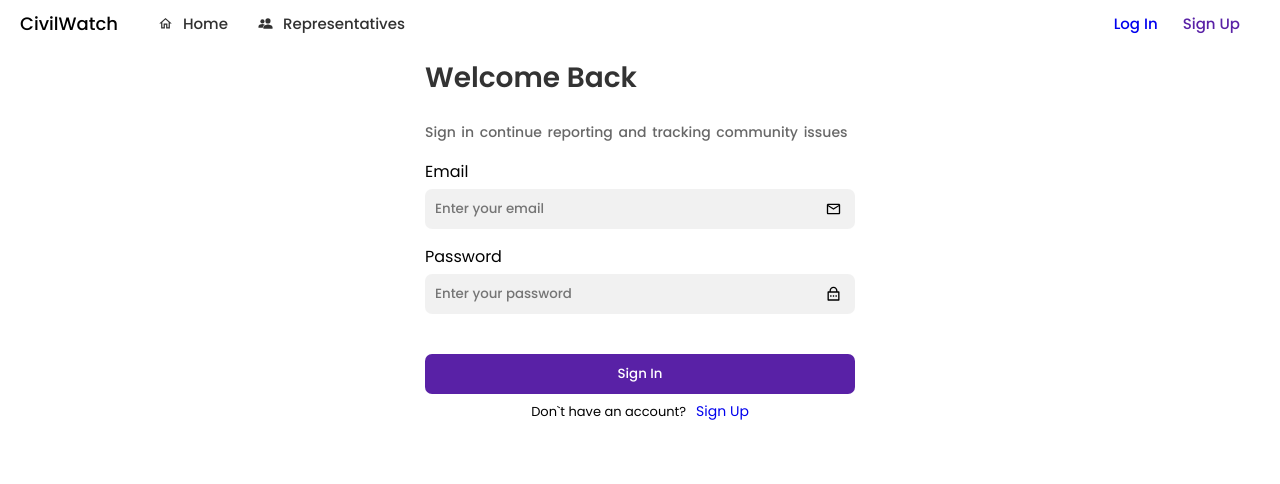
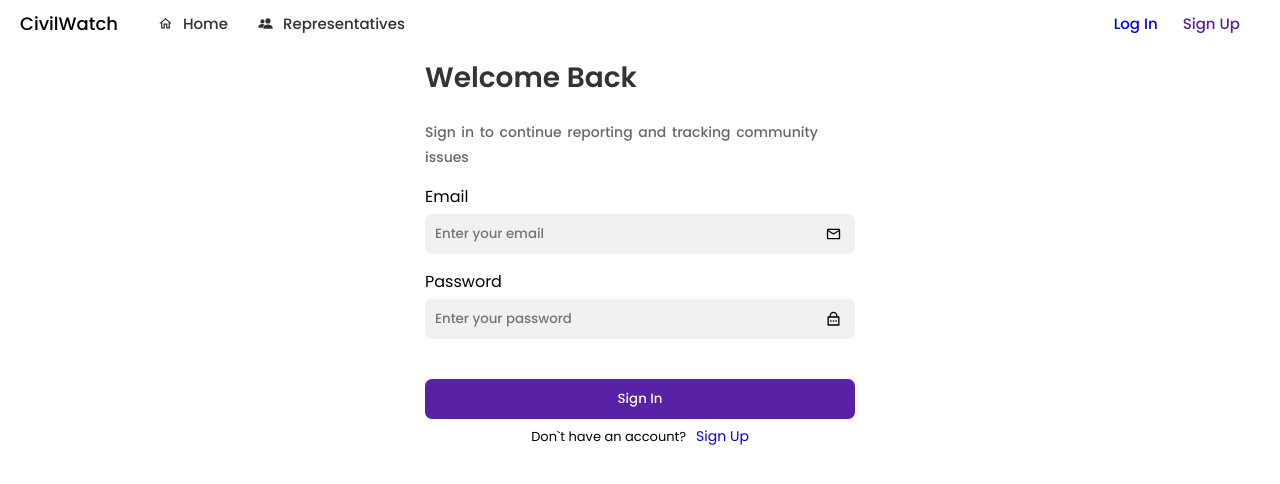
Before and after one commit to Vikram-05/Civil_Watch, a React (Vite) app in the folder client/vite-project/: page /login in a window 1280 px wide. Shown: the top 484 px of the page. Built offline with nearby package versions, Linux system fonts and the light colour scheme; no server answers.

Commit message:
Update Login.jsx

```diff
--- a/client/vite-project/src/pages/LogIn/Login.jsx
+++ b/client/vite-project/src/pages/LogIn/Login.jsx
@@ -48,7 +48,7 @@ function Login() {
         <div className="contaner_Login">
             <form className="inside_box" onSubmit={handleSubmit}>
                 <h2>welcome back</h2>
-                <span>Sign in continue reporting and tracking community issues</span>
+                <span>Sign in to continue reporting and tracking community issues</span>
                 <h3>Email</h3>
                 <div className="email_box comm_box">
                     <input onChange={e => { setValues({ ...values, email: e.target.value }) }} type="email" placeholder='Enter your email' />
```
